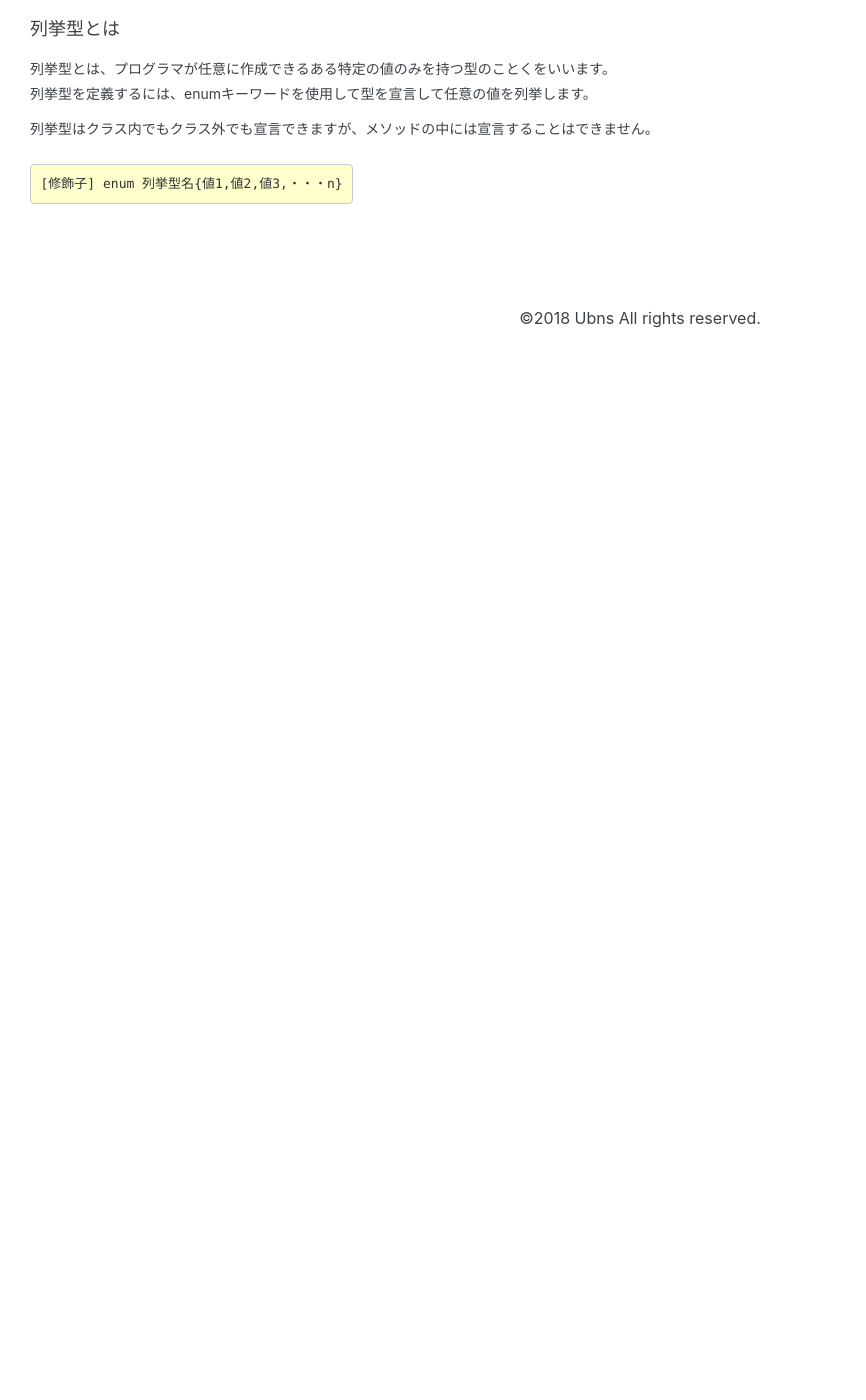
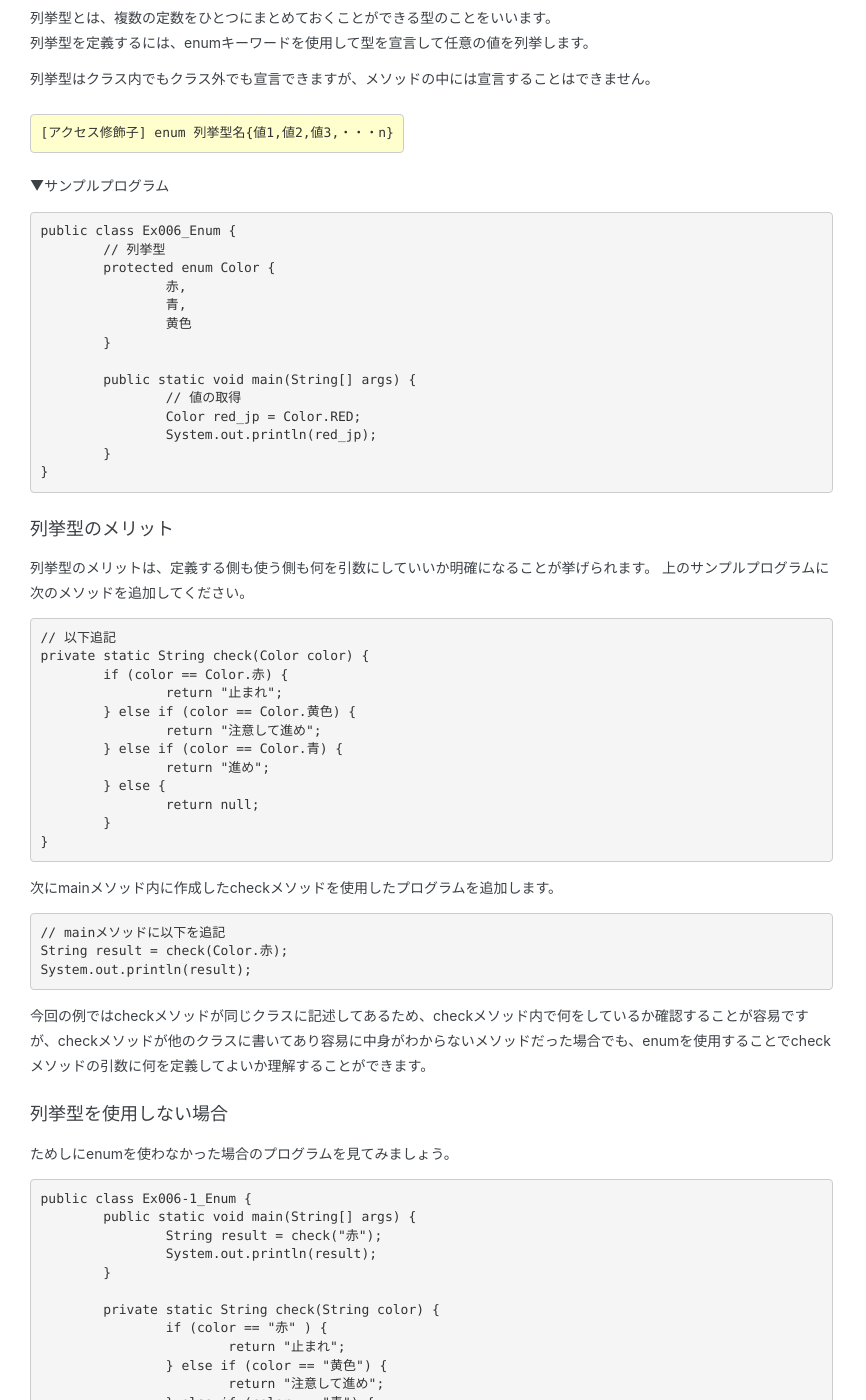
Before and after one commit to modulesjp/JavaTraining, a Jekyll site: the page built from docs/fundamentals/2.0.6.enum.md, in a window 1280 px wide and 1400 px high, scrolled down 410 px. Shown: the whole window, without its empty margins (0-866 px from the left). Built offline with Jekyll 4.4.1, drawn with Linux system fonts in a browser that asks for light colours; nearby versions of some CDN libraries; our own code applies the rules of GitHub Pages for plain Markdown files; before the commit the page ends 900 px from its top, so only the background shows below that; some of the changed text lies outside the part shown.

Commit message:
2018.04.02

````diff
--- a/docs/fundamentals/2.0.6.enum.md
+++ b/docs/fundamentals/2.0.6.enum.md
@@ -3,17 +3,106 @@
 
 ### 目次
 * [列挙型とは](#sec1)
-* [配列の宣言](#sec2)
-* [配列の生成](#sec3)
-* [値の代入](#sec4)
-* [配列の初期化](#sec5)
+* [列挙型のメリット](#sec2)
+* [列挙型を使用しない場合](#sec3)
 
 ### <a name="sec1"></a>列挙型とは
-列挙型とは、プログラマが任意に作成できるある特定の値のみを持つ型のことくをいいます。
+列挙型とは、複数の定数をひとつにまとめておくことができる型のことをいいます。
 列挙型を定義するには、enumキーワードを使用して型を宣言して任意の値を列挙します。
 
 列挙型はクラス内でもクラス外でも宣言できますが、メソッドの中には宣言することはできません。
 
 ```sh
-[修飾子] enum 列挙型名{値1,値2,値3,・・・n}
+[アクセス修飾子] enum 列挙型名{値1,値2,値3,・・・n}
 ```
+
+▼サンプルプログラム
+
+```java
+public class Ex006_Enum {
+	// 列挙型
+	protected enum Color {
+		赤,
+		青,
+		黄色
+	}
+
+	public static void main(String[] args) {
+		// 値の取得
+		Color red_jp = Color.RED;
+		System.out.println(red_jp);
+	}
+}
+```
+
+### <a name="sec2"></a>列挙型のメリット
+列挙型のメリットは、定義する側も使う側も何を引数にしていいか明確になることが挙げられます。
+上のサンプルプログラムに次のメソッドを追加してください。
+
+```java
+// 以下追記
+private static String check(Color color) {
+	if (color == Color.赤) {
+		return "止まれ";
+	} else if (color == Color.黄色) {
+		return "注意して進め";
+	} else if (color == Color.青) {
+		return "進め";
+	} else {
+		return null;
+	}
+}
+```
+
+次にmainメソッド内に作成したcheckメソッドを使用したプログラムを追加します。
+
+```java
+// mainメソッドに以下を追記
+String result = check(Color.赤);
+System.out.println(result);
+```
+
+今回の例ではcheckメソッドが同じクラスに記述してあるため、checkメソッド内で何をしているか確認することが容易ですが、checkメソッドが他のクラスに書いてあり容易に中身がわからないメソッドだった場合でも、enumを使用することでcheckメソッドの引数に何を定義してよいか理解することができます。
+
+
+### <a name="sec3"></a>列挙型を使用しない場合
+ためしにenumを使わなかった場合のプログラムを見てみましょう。
+
+```java
+public class Ex006-1_Enum {
+	public static void main(String[] args) {
+		String result = check("赤");
+		System.out.println(result);
+	}
+
+	private static String check(String color) {
+		if (color == "赤" ) {
+			return "止まれ";
+		} else if (color == "黄色") {
+			return "注意して進め";
+		} else if (color == "青") {
+			return "進め";
+		} else {
+			return null;
+		}
+	}
+}
+```
+
+この場合mainメソッドでcheckメソッドを使用しようとおもった時に、引数に何を指定してよいか使う側はわかりません。
+赤、青、黄色以外の色を間違えて指定してしまう可能性もあります。
+
+こういったミスやエラーになるようなプログラムを避けるためにenumをつかって定数を定義して使うことができるようになっています。
+
+
+### <a name="sec4"></a>列挙型のメソッド
+列挙型（enum）には列挙した値をすべて取り出すことができるメソッドが用意されています。
+
+▼サンプルプログラム
+
+```java
+// valuesメソッド使用例
+for (Color colors : Color.values()) {
+	System.out.println(colors);
+}
+```
````
Also changed, not shown: 2 other files.
